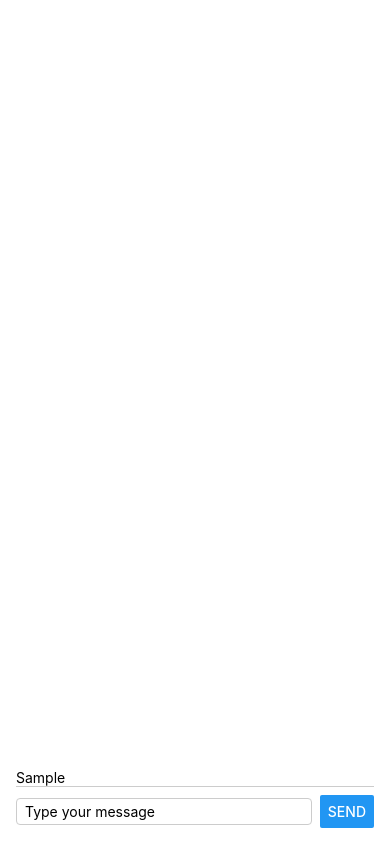
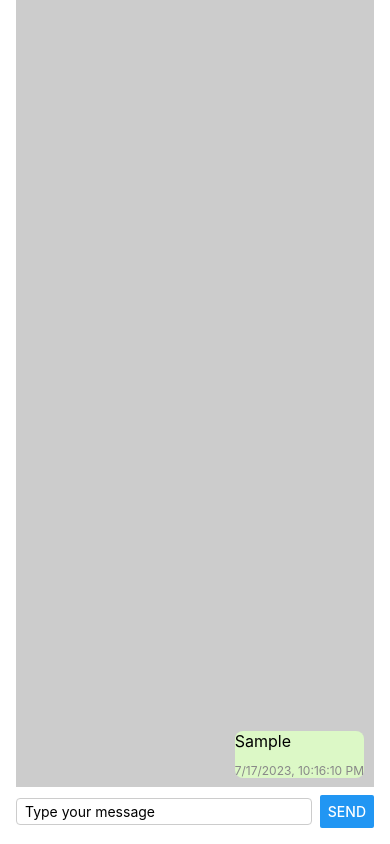
Before and after one commit to KaedenOC/-js-401d53-class-43, a React Native app: screen / in a window 390 px wide. Both pictures are taken after typing "Sample" into the empty fields and a click on the button "SEND". Built offline with nearby package versions, Linux system fonts and the light colour scheme.

Commit message:
styling for chat box

```diff
--- a/screens/ChatScreen.js
+++ b/screens/ChatScreen.js
@@ -2,17 +2,29 @@ import React, { useState } from 'react';
 import { View, TextInput, Button, FlatList, Text, KeyboardAvoidingView, Platform, SafeAreaView, StyleSheet } from 'react-native';
 
 const ChatScreen = () => {
+  //setting our initial state for messages/chat messages
   const [message, setMessage] = useState('');
   const [chatMessages, setChatMessages] = useState([]);
 
+  //handler for messages/chat messages
   const handleSendMessage = () => {
-    if (message.trim() !== '') {
-      setChatMessages([...chatMessages, message]);
+    //ensures that only non-empty messages are sent and added to the chat.
+    if (message !== '') {
+      const timestamp = new Date().toLocaleString();
+      const newMessage = {
+        content: message,
+        timestamp: timestamp,
+        sender: 'user', // 'user' indicates messages sent by the user
+      };
+      setChatMessages((prevMessages) => [...prevMessages, newMessage]);
       setMessage('');
     }
   };
 
   return (
+    //SafeAreaView render content within the safe area boundaries of a device.
+    // KeyboardAvoidingView will automatically adjust its height, position, or bottom padding based on the keyboard height to remain visible while the virtual keyboard is displayed.
+    // View container that supports layout with flexbox, style, some touch handling, and accessibility controls.
     <SafeAreaView style={styles.container}>
       <KeyboardAvoidingView
         style={{ flex: 1 }}
@@ -21,11 +33,23 @@ const ChatScreen = () => {
         <View style={styles.chatContainer}>
           <FlatList
             data={chatMessages}
-            renderItem={({ item }) => <Text>{item}</Text>}
+            renderItem={({ item }) => (
+              <View style={[styles.messageContainer, item.sender === 'user' ? styles.userMessageContainer : styles.otherMessageContainer]}>
+                <View>
+                  <Text style={styles.messageText}>{item.content}</Text>
+                </View>
+                <View style={styles.timestampContainer}>
+                  <Text style={styles.timestampText}>{item.timestamp}</Text>
+                </View>
+              </View>
+            )}
             keyExtractor={(item, index) => index.toString()}
             style={styles.chatList}
             contentContainerStyle={styles.chatListContent}
           />
+          <View>
+
+          </View>
           <View style={styles.inputContainer}>
             <TextInput
               style={styles.input}
@@ -42,6 +66,32 @@ const ChatScreen = () => {
 };
 
 const styles = StyleSheet.create({
+
+  timestampContainer: {
+    marginTop: 8,
+  },
+  userMessageContainer: {
+    alignSelf: 'flex-end',
+    backgroundColor: '#DCF8C6',
+    borderRadius: 8,
+    marginRight: 10,
+  },
+  otherMessageContainer: {
+    alignSelf: 'flex-start',
+    backgroundColor: '#F5F5F5',
+    marginLeft: 10,
+  },
+  messageContainer: {
+    marginVertical: 8,
+  },
+  messageText: {
+    fontSize: 16,
+    marginBottom: 4,
+  },
+  timestampText: {
+    fontSize: 12,
+    color: '#888',
+  },
   container: {
     flex: 1,
   },
@@ -56,6 +106,7 @@ const styles = StyleSheet.create({
     flex: 1,
   },
   chatListContent: {
+    backgroundColor: '#ccc',
     flexGrow: 1,
     justifyContent: 'flex-end',
   },
```
